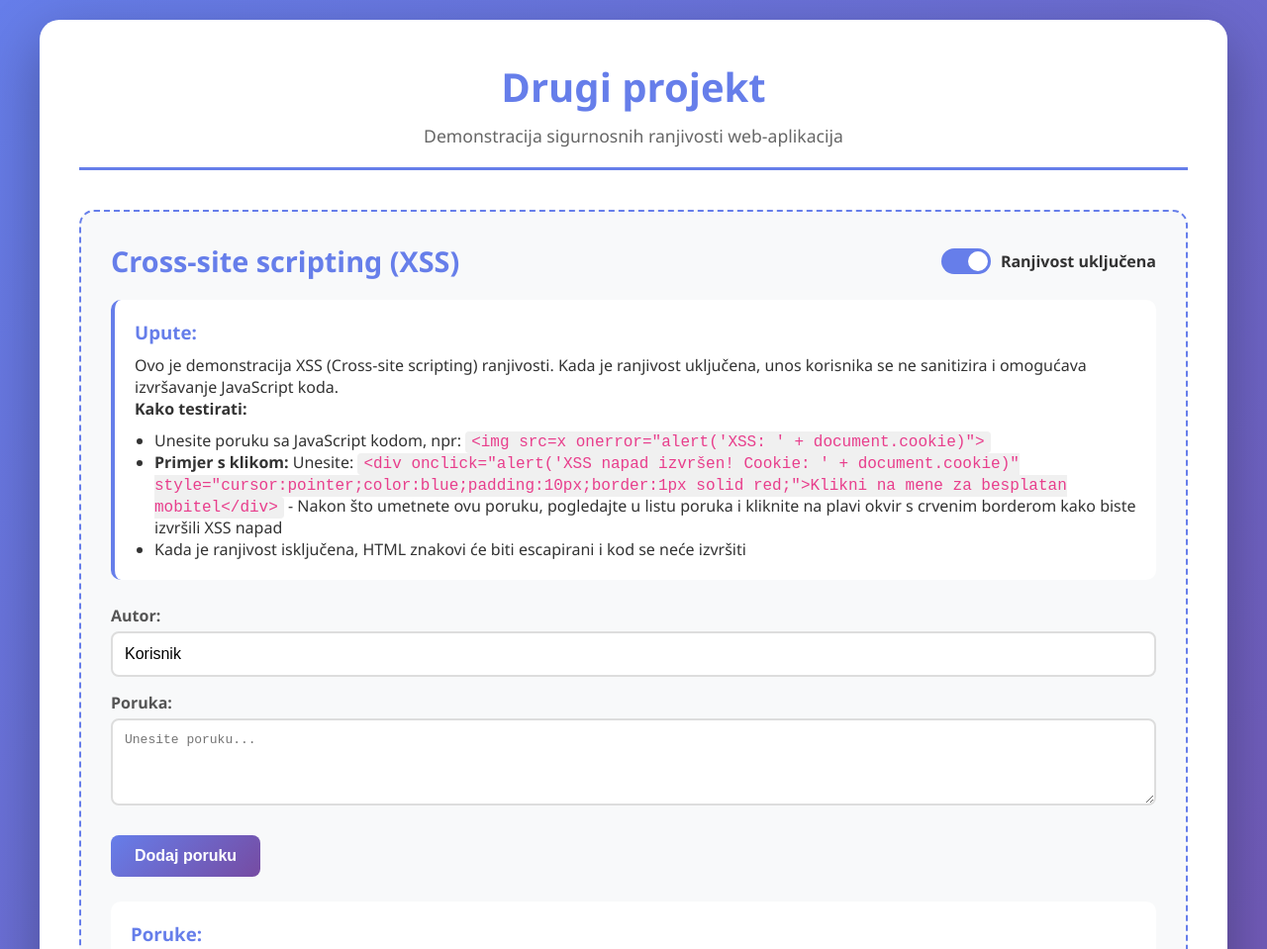
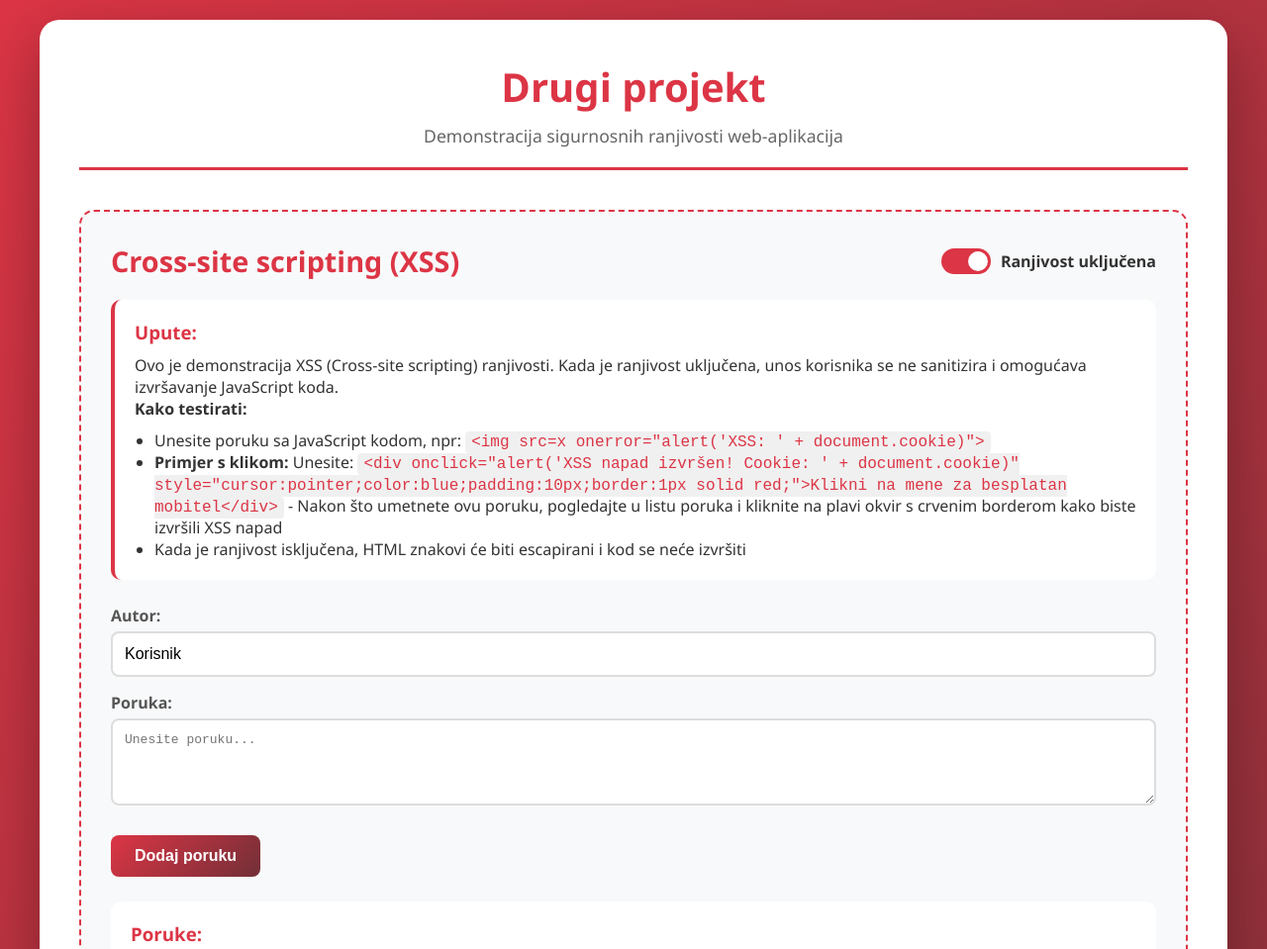
Before and after one commit to lukakolacevic/drugi-labos-web, a website: page public/index.html in a window 1280 px wide. Shown: the top 959 px of the page at 99% size. Drawn offline with Linux system fonts and the light colour scheme; no server answers.

Commit message:
ui fixes

```diff
--- a/public/styles.css
+++ b/public/styles.css
@@ -6,7 +6,7 @@
 
 body {
     font-family: 'Segoe UI', Tahoma, Geneva, Verdana, sans-serif;
-    background: linear-gradient(135deg, #667eea 0%, #764ba2 100%);
+    background: linear-gradient(135deg, #dc3545 0%, #722f37 100%);
     min-height: 100vh;
     padding: 20px;
     color: #333;
@@ -25,12 +25,12 @@ header {
     text-align: center;
     margin-bottom: 40px;
     padding-bottom: 20px;
-    border-bottom: 3px solid #667eea;
+    border-bottom: 3px solid #dc3545;
 }
 
 header h1 {
     font-size: 2.5em;
-    color: #667eea;
+    color: #dc3545;
     margin-bottom: 10px;
 }
 
@@ -44,7 +44,7 @@ header h1 {
     padding: 30px;
     background: #f8f9fa;
     border-radius: 15px;
-    border: 2px dashed #667eea;
+    border: 2px dashed #dc3545;
 }
 
 .section-header {
@@ -57,7 +57,7 @@ header h1 {
 }
 
 .section-header h2 {
-    color: #667eea;
+    color: #dc3545;
     font-size: 1.8em;
     flex: 1;
 }
@@ -96,7 +96,7 @@ header h1 {
 }
 
 input[type="checkbox"]:checked + .slider {
-    background-color: #667eea;
+    background-color: #dc3545;
 }
 
 input[type="checkbox"]:checked + .slider:before {
@@ -113,11 +113,11 @@ input[type="checkbox"]:checked + .slider:before {
     padding: 20px;
     border-radius: 10px;
     margin-bottom: 25px;
-    border-left: 4px solid #667eea;
+    border-left: 4px solid #dc3545;
 }
 
 .instructions h3 {
-    color: #667eea;
+    color: #dc3545;
     margin-bottom: 10px;
 }
 
@@ -131,7 +131,7 @@ input[type="checkbox"]:checked + .slider:before {
     padding: 2px 6px;
     border-radius: 4px;
     font-family: 'Courier New', monospace;
-    color: #e83e8c;
+    color: #dc3545;
 }
 
 .form-group {
@@ -158,7 +158,7 @@ input[type="checkbox"]:checked + .slider:before {
 .form-group input:focus,
 .form-group textarea:focus {
     outline: none;
-    border-color: #667eea;
+    border-color: #dc3545;
 }
 
 .btn {
@@ -174,13 +174,13 @@ input[type="checkbox"]:checked + .slider:before {
 }
 
 .btn-primary {
-    background: linear-gradient(135deg, #667eea 0%, #764ba2 100%);
+    background: linear-gradient(135deg, #dc3545 0%, #722f37 100%);
     color: white;
 }
 
 .btn-primary:hover {
     transform: translateY(-2px);
-    box-shadow: 0 5px 15px rgba(102, 126, 234, 0.4);
+    box-shadow: 0 5px 15px rgba(220, 53, 69, 0.4);
 }
 
 .btn-secondary {
@@ -201,7 +201,7 @@ input[type="checkbox"]:checked + .slider:before {
 }
 
 .messages-container h3 {
-    color: #667eea;
+    color: #dc3545;
     margin-bottom: 15px;
 }
 
@@ -210,7 +210,7 @@ input[type="checkbox"]:checked + .slider:before {
     margin-bottom: 10px;
     background: #f8f9fa;
     border-radius: 8px;
-    border-left: 4px solid #667eea;
+    border-left: 4px solid #dc3545;
 }
 
 .message-header {
@@ -218,7 +218,7 @@ input[type="checkbox"]:checked + .slider:before {
     justify-content: space-between;
     margin-bottom: 8px;
     font-weight: 600;
-    color: #667eea;
+    color: #dc3545;
 }
 
 .message-content {
@@ -280,11 +280,11 @@ input[type="checkbox"]:checked + .slider:before {
     margin-bottom: 10px;
     background: #f8f9fa;
     border-radius: 8px;
-    border-left: 4px solid #28a745;
+    border-left: 4px solid #dc3545;
 }
 
 .user-card h4 {
-    color: #667eea;
+    color: #dc3545;
     margin-bottom: 8px;
 }
 
```
